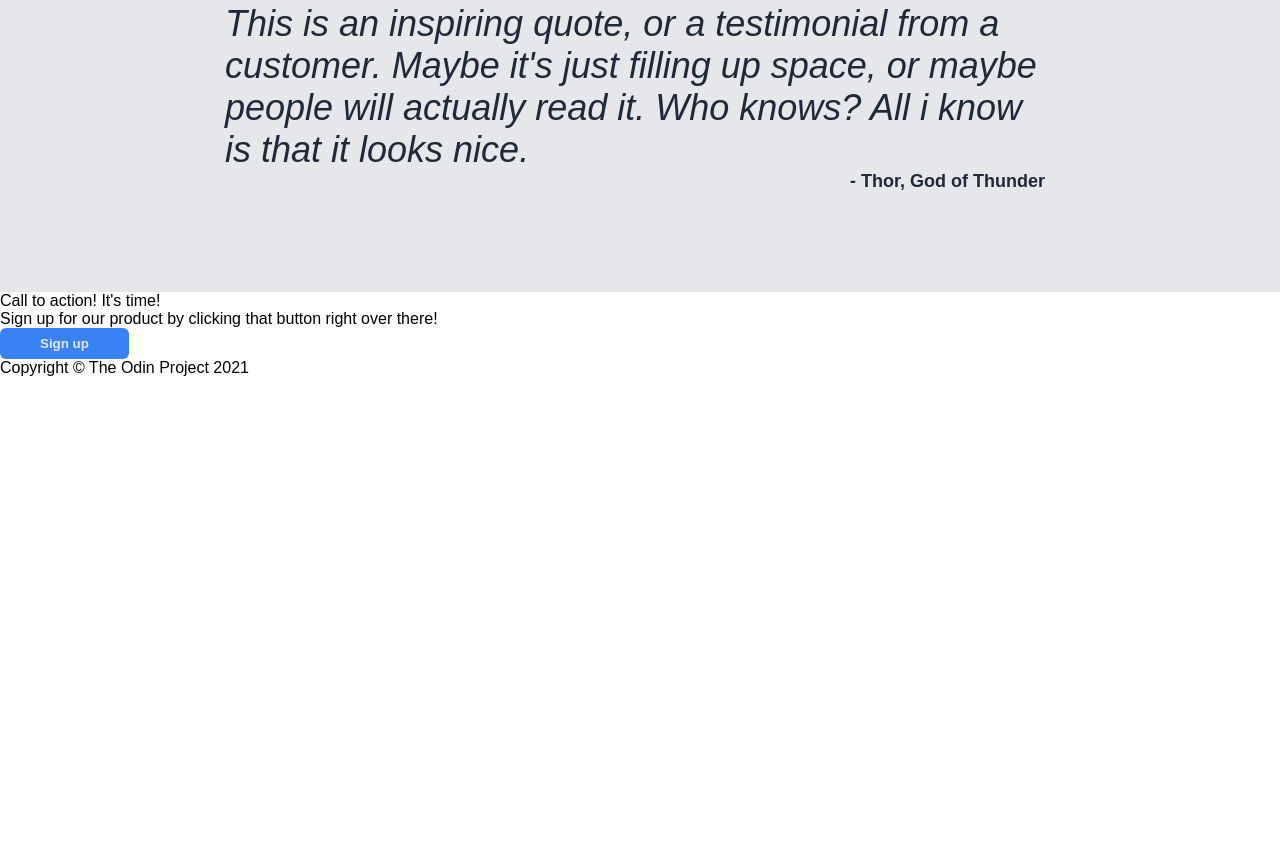
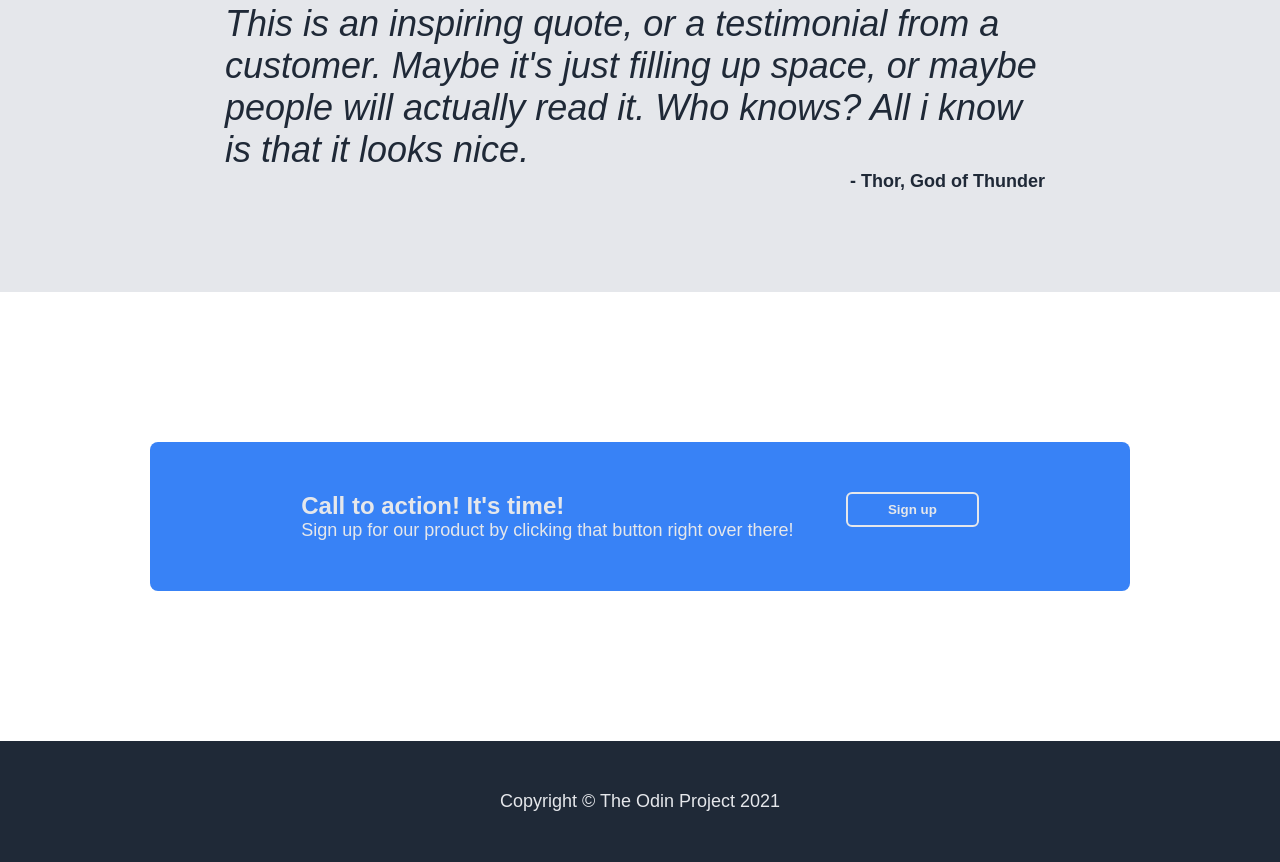
Before and after one commit to Ayman-C/odin-landing-page, a plain HTML site: page index.html in a window 1280 px wide. Shown: the part 1041-1903 px from the top of the page. Before the commit the page ends 1418 px from the top, so only its background shows below. Drawn offline with Linux system fonts and the light colour scheme.

Commit message:
Added styling to bottom of page

```diff
--- a/styles.css
+++ b/styles.css
@@ -2,7 +2,7 @@ body{margin:0;
     font-family: Arial, Helvetica, sans-serif;
     height:100vh;
 }
-header{
+header, .header-secondary-text , .footer{
     background-color: #1f2937;
     color:#e5e7eb;
     font-size: 18px;
@@ -43,14 +43,15 @@ ul {
     font-size: 48px;
     font-weight:900;
 }
-button{
+button, .button-2{
     flex-grow: 0;
     background-color: #3882f6;
     border-radius: 6px;
     padding: 8px 40px;
     font-weight: bold;
-    border: none;
+    border-color: #3882f6;
     color: #e5e7eb;
+    border-style: solid;
 }
 .header-main-right{
     display: flex;
@@ -130,7 +131,6 @@ div img{
     justify-content: center;
     align-items: center;
     padding: 100px 225px;
-
     color:#1f2937;
 
 }
@@ -146,5 +146,40 @@ div img{
     font-size: 18px;
     align-self: flex-end;
     margin-right: 10px;
+}
+
+.body-call-to-action{
+    display: flex;
+    justify-content: space-around;
+    background-color: #3882f6;
+    border-radius: 8px;
+    padding: 50px 150px;
+    margin: 150px;
+    gap:50px;
+
 
 }
+
+.action-1{
+    color: #e5e7eb;
+    font-size: 24px;
+    font-weight: bold;
+}
+
+.action-2{
+    color:#e5e7eb;
+    font-size: 18px;
+}
+
+.button-2{
+    border-color: #e5e7eb;
+    border-width: 2px;
+
+}
+
+.footer{
+    display: flex;
+    justify-content: center;
+    align-items: center;
+    padding:50px;
+}
```
